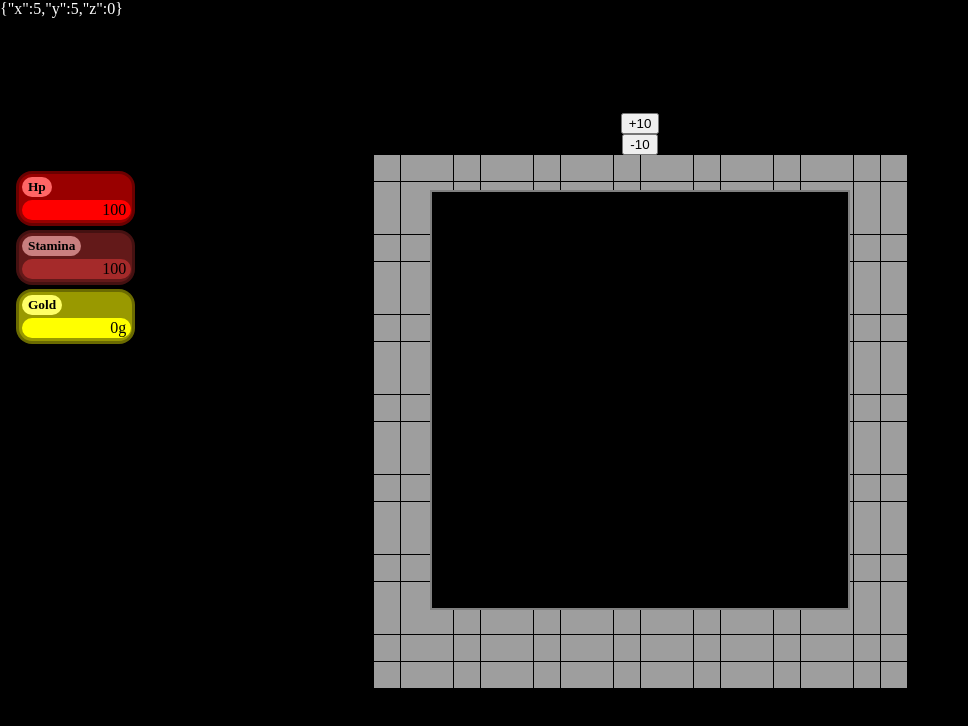
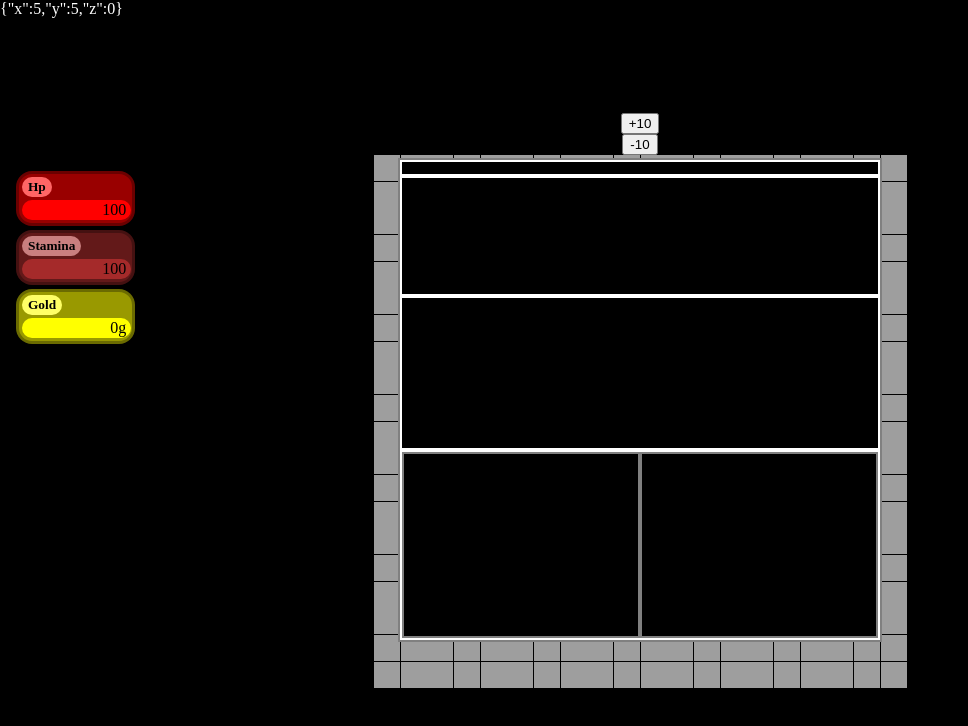
Before and after one commit to P0t1on/FlatPlayer, a SvelteKit app: page /game in a window 1280 px wide. Shown: the top 726 px of the page, without its empty margins (0-968 px from the left). Built offline with nearby package versions, Linux system fonts and the light colour scheme; no server answers.

Commit message:
전투 씬 구현중

```diff
--- a/src/routes/game/+page.svelte
+++ b/src/routes/game/+page.svelte
@@ -114,8 +114,8 @@
   <div class="playerPos">{playerPosition}</div>
   <canvas id="renderer" bind:this={canvas} />
   <Battle
-    width={canvas?.width * (3 / 4)}
-    height={canvas?.height * (3 / 4)}
+    width={canvas?.width * (9 / 10)}
+    height={canvas?.height * (9 / 10)}
     on:test123={() => console.log('H')}
   />
 </section>
--- a/src/routes/game/components/Battle.svelte
+++ b/src/routes/game/components/Battle.svelte
@@ -1,14 +1,34 @@
 <script lang="ts">
-  import { createEventDispatcher } from 'svelte';
+  import { createEventDispatcher, onMount } from 'svelte';
+  import { writable } from 'svelte/store';
 
+  // props
   export let width = 100,
-    height = 100;
+    height = 100,
+    hpColor1 = 'red',
+    hpColor2 = 'greenyellow';
+
+  // bindings
+  export let hpProgress = writable(50);
 
   const dispatch = createEventDispatcher();
+
+  onMount(() => {});
 </script>
 
 <article id="battle" style={`width:${width}px; height:${height}px`}>
-  <div id="health"></div>
+  <div id="health">
+    <slot
+      name="hp1"
+      class="hp"
+      style={`width:${$hpProgress}%; background: ${hpColor1};`}
+    />
+    <slot
+      name="hp2"
+      class="hp"
+      style={`width:${$hpProgress}%; background: ${hpColor2};`}
+    />
+  </div>
   <div id="field"></div>
   <div id="actions"></div>
   <div id="etc">
@@ -20,14 +40,49 @@
 <style lang="scss">
   article#battle {
     display: flex;
+    flex-direction: column;
     position: absolute;
 
     z-index: 2;
-    padding: 8px;
     line-height: 10px;
 
     color: white;
     background-color: black;
     border: 2px solid gray;
+
+    div {
+      border: 2px solid white;
+
+      &#health {
+        height: 2.5%;
+
+        display: flex;
+        flex-direction: row;
+
+        slot.hp {
+          border: none;
+        }
+      }
+
+      &#field {
+        height: 25%;
+      }
+
+      &#actions {
+        height: 32.5%;
+      }
+
+      &#etc {
+        height: 40%;
+
+        display: flex;
+        flex-direction: row;
+
+        div {
+          border: 2px solid gray;
+          width: 50%;
+        }
+      }
+    }
   }
 </style>
```
